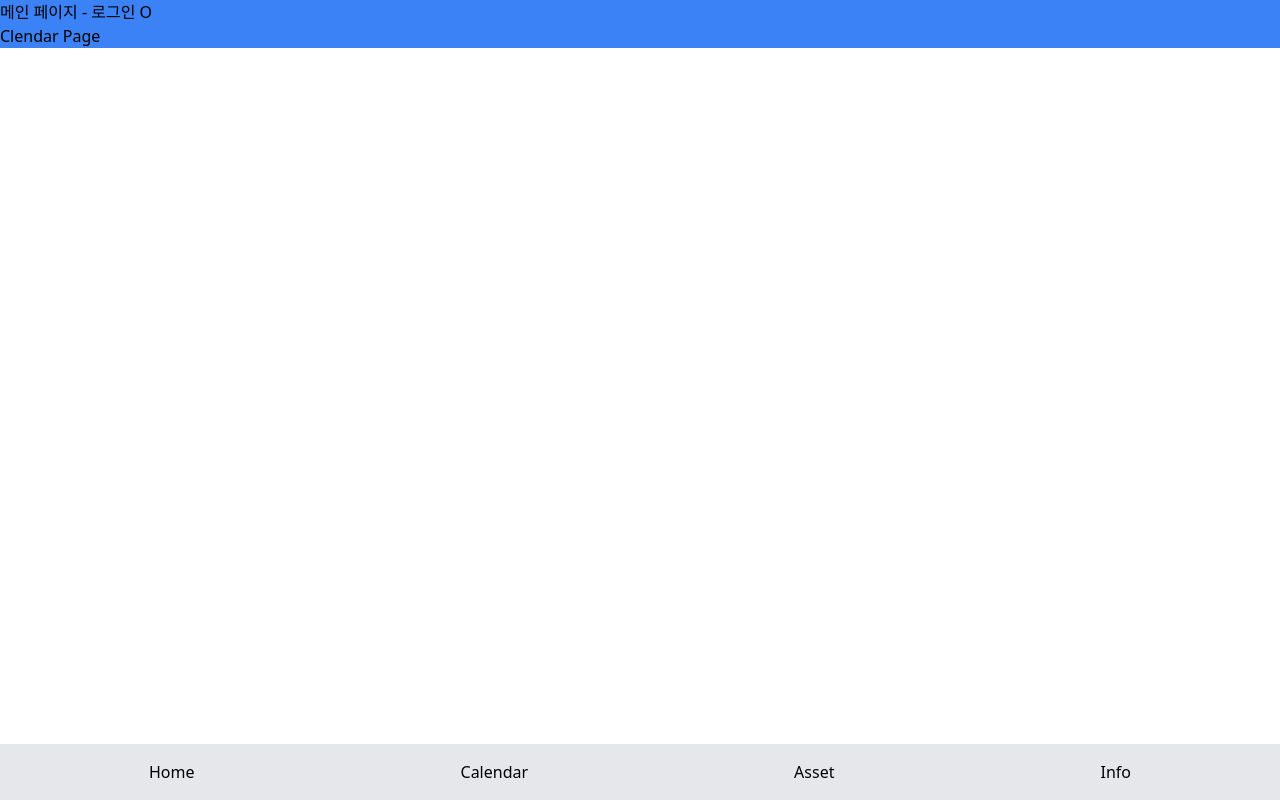
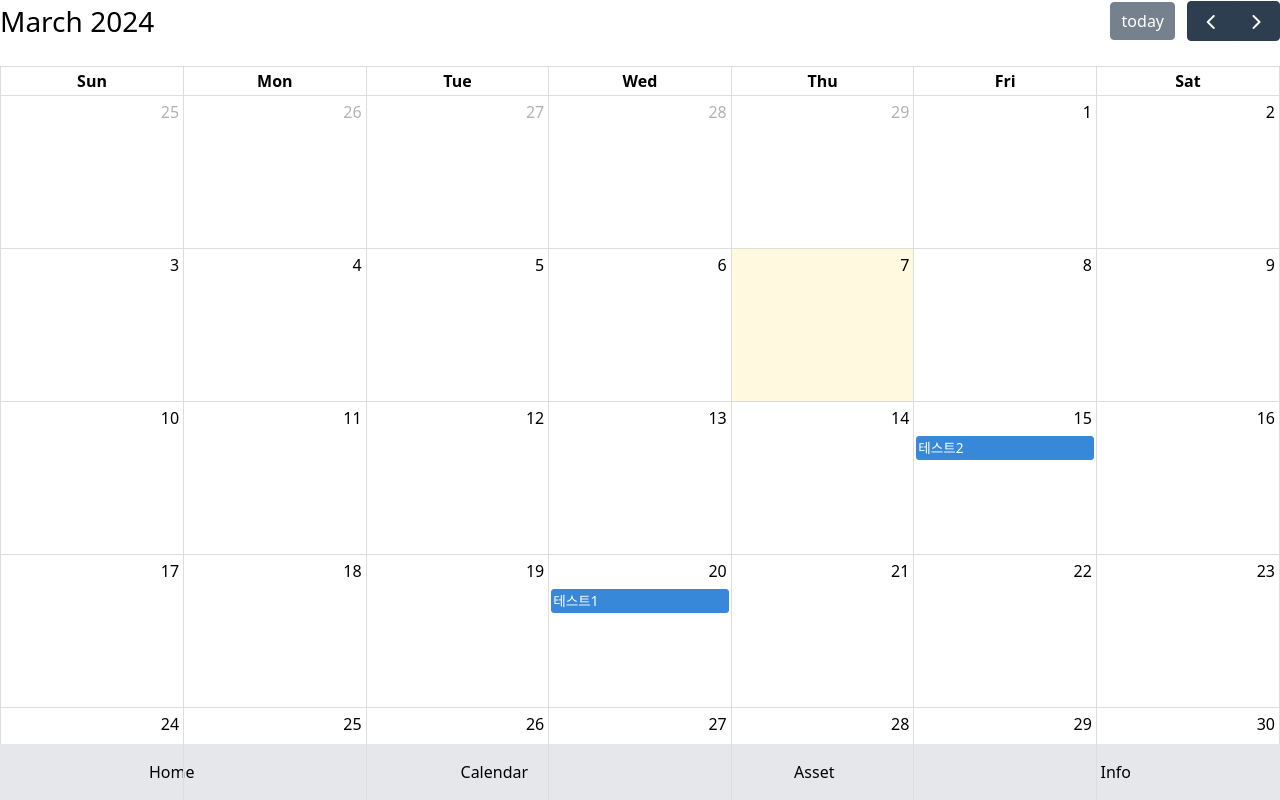
Before and after one commit to taewonnn/Wooma, a React (Create React App) app: page /calendar in a window 1280 px wide. Shown: the top 800 px of the page. Built offline with nearby package versions, Linux system fonts and the light colour scheme.

Commit message:
feat: 캘린더 적용

```diff
--- a/src/App.tsx
+++ b/src/App.tsx
@@ -3,11 +3,10 @@ import Footer from './components/Footer';
 
 function App() {
   return (
-    <div className="bg-blue-500">
-      <p>메인 페이지 - 로그인 O</p>
+    <>
       <Outlet />
       <Footer />
-    </div>
+    </>
   );
 }
 
--- a/src/pages/Calendar.tsx
+++ b/src/pages/Calendar.tsx
@@ -1,7 +1,22 @@
+import FullCalendar from '@fullcalendar/react';
+import dayGridPlugin from '@fullcalendar/daygrid';
+
 function Calendar() {
+  /** 이벤트 관리 */
+
   return (
     <>
-      <p>Clendar Page</p>
+      {/* FullCalendar */}
+      <div className="w-full h-1/2">
+        <FullCalendar
+          plugins={[dayGridPlugin]}
+          initialView="dayGridMonth"
+          events={[
+            { title: '테스트1', date: '2024-03-20' },
+            { title: '테스트2', date: '2024-03-15' },
+          ]}
+        />
+      </div>
     </>
   );
 }
```
